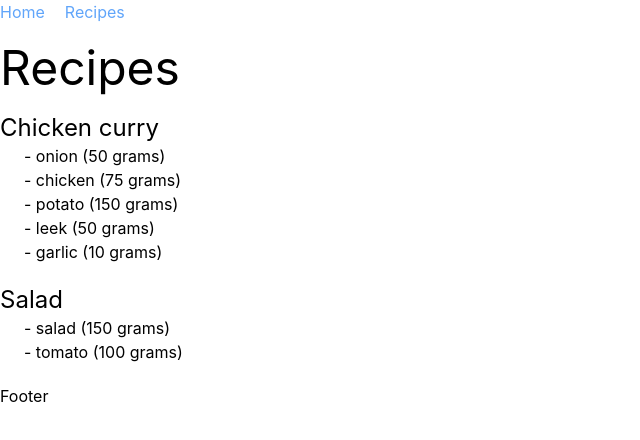
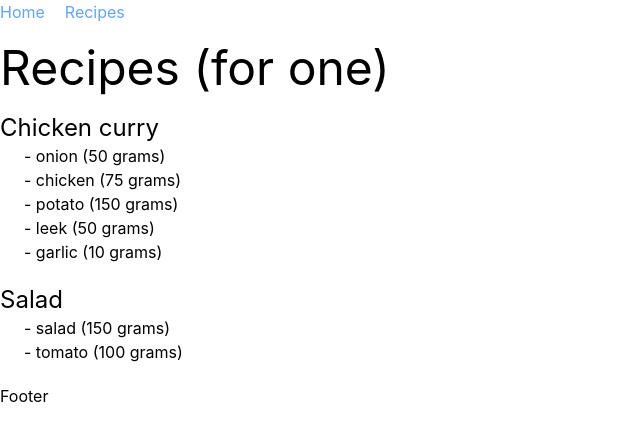
Before and after one commit to Hisaeri/cooklist, a Next.js app: page /recipes in a window 1280 px wide. Shown: the top 440 px of the page, without its empty margins (0-640 px from the left). Built offline with nearby package versions, Linux system fonts and the light colour scheme.

Commit message:
Add recipes quantity/person

```diff
--- a/pages/recipes.tsx
+++ b/pages/recipes.tsx
@@ -32,7 +32,7 @@
       </Head>
 
       <div className="container mx-auto">
-        <h1 className="text-5xl">Recipes</h1>
+        <h1 className="text-5xl">Recipes (for one)</h1>
         <RecipesComponent recipes={recipes} />
       </div>
     </>
```
